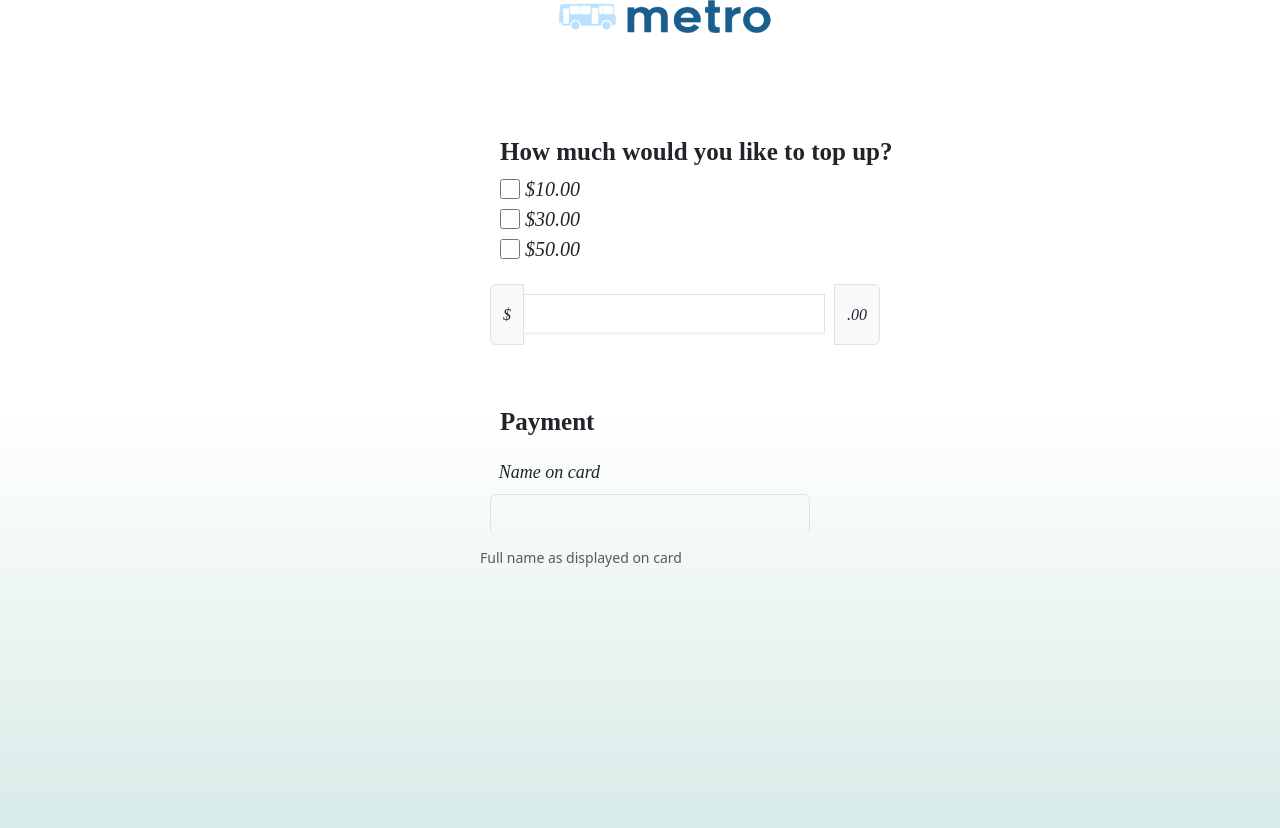
After one commit to ianTevesAcc/203CPD, a Flask app: page /top_up in a window 1280 px wide. The commit adds this page. Run offline with Flask 3, Linux system fonts and the light colour scheme.

Commit message:
Changes: - Added top up page (half way done) - fixed bugs in login API

```diff
--- a/app.py
+++ b/app.py
@@ -7,6 +7,10 @@ app = Flask(__name__)
 @app.route('/user_info', methods=['GET'])
 def main():  # put application's code here
     return render_template('register.html')
+
+@app.route('/top_up', methods=['GET'])
+def top_up():
+    return render_template('topUpCard.html')
 
 
 @app.route('/register', methods=['POST'])
--- a/static/styles.css
+++ b/static/styles.css
@@ -199,8 +199,8 @@ button[type="submit"] {
 position: absolute;
 width: 130px;
 height: 40px;
-left: 600px;
-top: 730px;
+left: 200px;
+top: 180px;
 
 filter: drop-shadow(0px 4px 4px rgba(0, 0, 0, 0.25));
 box-sizing: border-box;
@@ -223,3 +223,153 @@ color: #FFFFFF;
 button[type="submit"]:hover {
     background-color: #45a049;
 }
+
+
+/*top up page*/
+.topUp_background {
+position: relative;
+width: 390px;
+height: 844px;
+
+background: linear-gradient(180deg, rgba(216, 235, 232, 0) 50%, #D8EBE8 100%);
+}
+
+.metro_logo\(topUp\){
+background-image: url("/static/Buttons-Logo etc/colored_metrologo.png");
+    position: absolute;
+    width: 225px;
+    height: 70px;
+    left: 550px;
+}
+
+.topUp_prompt {
+font-family: "PT Sans";
+font-style: normal ;
+font-weight: 550;
+font-size: 25px;
+line-height: 16px;
+white-space: nowrap;
+
+position: absolute;
+width: 130px;
+height: 40px;
+left: 500px;
+top: 160px;
+}
+
+.Top-Up-input1 {
+position: absolute;
+width: 30px;
+height: 20px;
+left: 495px;
+top: 195px;
+}
+
+.Top-Up-label1 {
+ font-family: "PT Sans";
+font-style: italic ;
+font-weight: 520;
+font-size: 20px;
+line-height: 16px;
+
+position: absolute;
+width: 130px;
+height: 40px;
+left: 450px;
+top: 197px;
+}
+
+.Top-Up-input2 {
+position: absolute;
+width: 30px;
+height: 20px;
+left: 495px;
+top: 225px;
+}
+
+.Top-Up-label2 {
+ font-family: "PT Sans";
+font-style: italic ;
+font-weight: 520;
+font-size: 20px;
+line-height: 16px;
+
+position: absolute;
+width: 130px;
+height: 40px;
+left: 450px;
+top: 227px;
+}
+
+.Top-Up-input3 {
+position: absolute;
+width: 30px;
+height: 20px;
+left: 495px;
+top: 255px;
+}
+
+.Top-Up-label3 {
+ font-family: "PT Sans";
+font-style: italic ;
+font-weight: 520;
+font-size: 20px;
+line-height: 16px;
+
+position: absolute;
+width: 130px;
+height: 40px;
+left: 450px;
+top: 257px;
+}
+.topUp-add-in {
+font-family: "PT Sans";
+font-style: italic ;
+font-weight: 520;
+font-size: 20px;
+line-height: 16px;
+
+position: absolute;
+width: 390px;
+height: 30px;
+left: 490px;
+top: 300px;
+}
+
+.Payment {
+font-family: "PT Sans";
+font-style: normal ;
+font-weight: 550;
+font-size: 25px;
+line-height: 16px;
+white-space: nowrap;
+
+position: absolute;
+width: 130px;
+height: 40px;
+left: 500px;
+top: 430px;
+}
+
+
+.cc-label {
+font-family: "PT Sans";
+font-style: italic ;
+font-weight: 520;
+font-size: 18px;
+line-height: 16px;
+
+position: absolute;
+width: 130px;
+height: 40px;
+left: 470px;
+top: 480px;
+}
+
+.cc-form {
+position: absolute;
+width: 320px;
+height: 40px;
+left: 480px;
+top: 500px;
+}
--- /dev/null
+++ b/templates/topUpCard.html
@@ -0,0 +1,64 @@
+<!DOCTYPE html>
+<html lang="en">
+<head>
+    <meta charset="UTF-8">
+    <meta name="viewport" content="width=device-width, initial-scale=1">
+    <link href="https://cdn.jsdelivr.net/npm/bootstrap@5.3.0-alpha3/dist/css/bootstrap.min.css" rel="stylesheet" integrity="sha384-KK94CHFLLe+nY2dmCWGMq91rCGa5gtU4mk92HdvYe+M/SXH301p5ILy+dN9+nJOZ" crossorigin="anonymous">
+    <title>Top Up Credit</title>
+    <link rel="stylesheet" type="text/css" href="{{ url_for('static', filename='styles.css') }}">
+</head>
+
+<div class="metro_logo(topUp)"></div>
+
+<body class="topUp_background">
+<h4 class="topUp_prompt">How much would you like to top up?</h4>
+
+<container class="TopUp-choices">
+<div class="Top-Up-form-check">
+  <input class="Top-Up-input1" type="checkbox" value="" id="flexCheck10">
+  <label class="Top-Up-label1" for="flexCheck10">
+    $10.00
+  </label>
+
+  <input class="Top-Up-input2" type="checkbox" value="" id="flexCheck30">
+  <label class="Top-Up-label2" for="flexCheck30">
+    $30.00
+  </label>
+
+   <input class="Top-Up-input3" type="checkbox" value="" id="flexCheck50">
+  <label class="Top-Up-label3" for="flexCheck50">
+    $50.00
+  </label>
+
+  <div class="input-group topUp-add-in">
+  <span class="input-group-text">$</span>
+  <input type="text" class="form-control" aria-label="Amount (to the nearest dollar)">
+  <span class="input-group-text">.00</span>
+  </div>
+</div>
+</container>
+
+<h1 class="Payment">Payment</h1>
+
+<div class="row gy-3">
+    <div class="col-md-9">
+    <label for="cc-name" class="cc-label">Name on card</label>
+
+    <div class="cc-form">
+    <input type="text" class="form-control" id="cc-name" placeholder="" required>
+    <small class="text-body-secondary">Full name as displayed on card</small>
+    </div>
+
+        <div class="invalid-feedback">
+         Name on card is required
+        </div>
+</div>
+    </div>
+
+
+
+
+
+<script src="https://cdn.jsdelivr.net/npm/bootstrap@5.3.0-alpha3/dist/js/bootstrap.bundle.min.js" integrity="sha384-ENjdO4Dr2bkBIFxQpeoTz1HIcje39Wm4jDKdf19U8gI4ddQ3GYNS7NTKfAdVQSZe" crossorigin="anonymous"></script>
+</body>
+</html>
```
Also changed, not shown: templates/login.html (+11 -4 lines).
